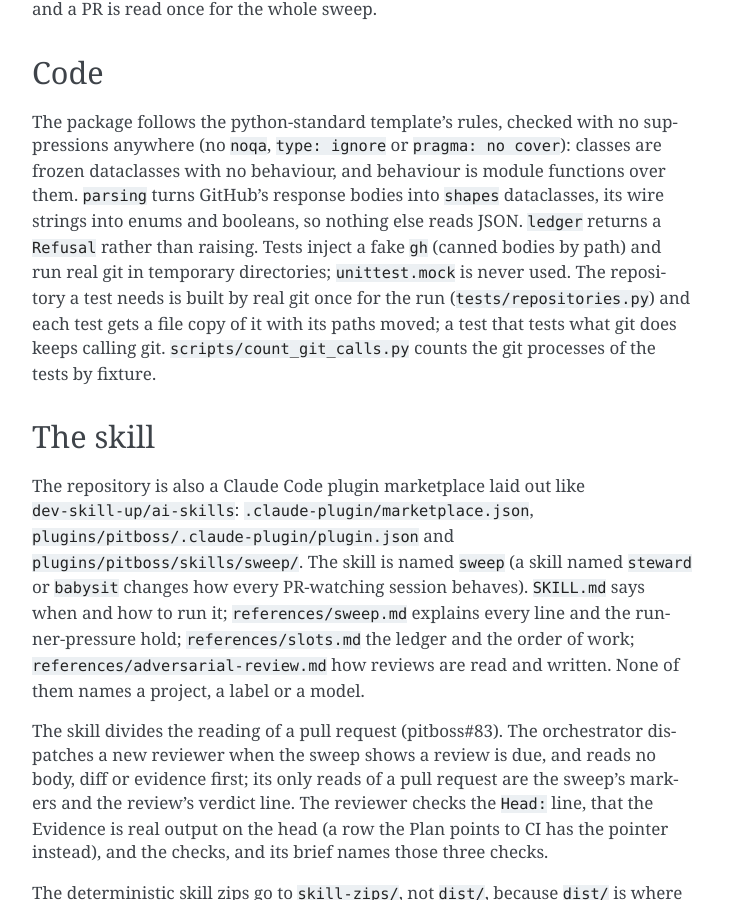
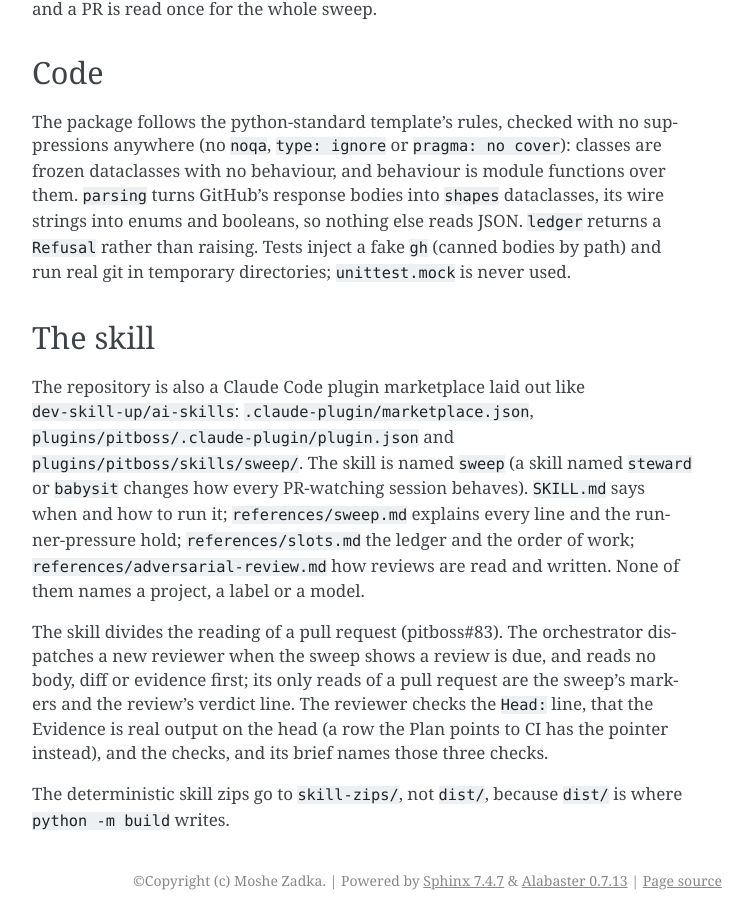
Before and after one commit to dev-skill-up/pitboss, a Sphinx documentation site: the page built from doc/design.rst, in a window 1280 px wide and 900 px high, scrolled down 29993 px. Shown: the whole window, without its empty margins (388-1140 px from the left). Built offline with Sphinx 7.4.7, drawn with Linux system fonts in a browser that asks for light colours.

Commit message:
Leave doc/design.rst as it is on main (pitboss#325)
Co-Authored-By: Claude Sonnet 5.5 <noreply@anthropic.com>
Claude-Session: https://claude.ai/code/session_01HwLsLtFgHv4ix6TZzPYRcT

```diff
--- a/doc/design.rst
+++ b/doc/design.rst
@@ -1110,11 +1110,7 @@ module functions over them. ``parsing`` turns GitHub's response bodies into
 ``shapes`` dataclasses, its wire strings into enums and booleans, so nothing
 else reads JSON. ``ledger`` returns a ``Refusal`` rather than raising. Tests
 inject a fake ``gh`` (canned bodies by path) and run real git in temporary
-directories; ``unittest.mock`` is never used. The repository a test needs is
-built by real git once for the run (``tests/repositories.py``) and each test gets
-a file copy of it with its paths moved; a test that tests what git does keeps
-calling git. ``scripts/count_git_calls.py`` counts the git processes of the
-tests by fixture.
+directories; ``unittest.mock`` is never used.
 
 The skill
 ---------
```
